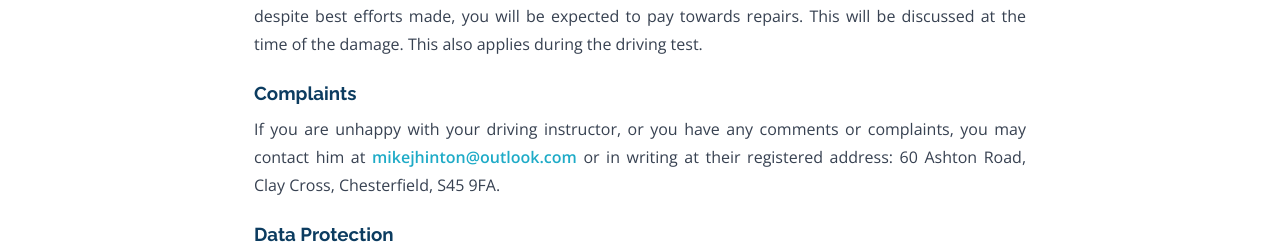
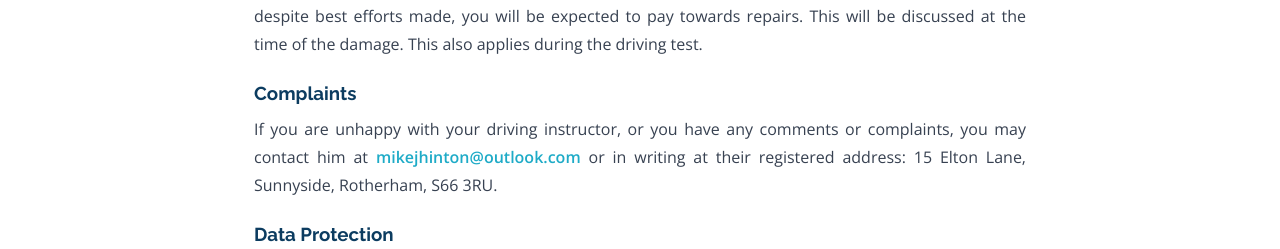
Before and after one commit to mikehinton-wq/mods-website, a React (Vite) app: page /terms in a window 1280 px wide. Shown: the part 3348-3597 px from the top of the page. Built offline with nearby package versions, Linux system fonts and the light colour scheme.

Commit message:
Update site

```diff
--- a/src/pages/Terms.jsx
+++ b/src/pages/Terms.jsx
@@ -147,7 +147,7 @@ export default function Terms() {
             If you are unhappy with your driving instructor, or you have any comments or complaints, you
             may contact him at{' '}
             <a href="mailto:mikejhinton@outlook.com" style={{ color: 'var(--primary)', fontWeight: 600 }}>mikejhinton@outlook.com</a>{' '}
-            or in writing at their registered address: 60 Ashton Road, Clay Cross, Chesterfield, S45 9FA.
+            or in writing at their registered address: 15 Elton Lane, Sunnyside, Rotherham, S66 3RU.
           </p>
 
           {/* Data Protection */}
```
